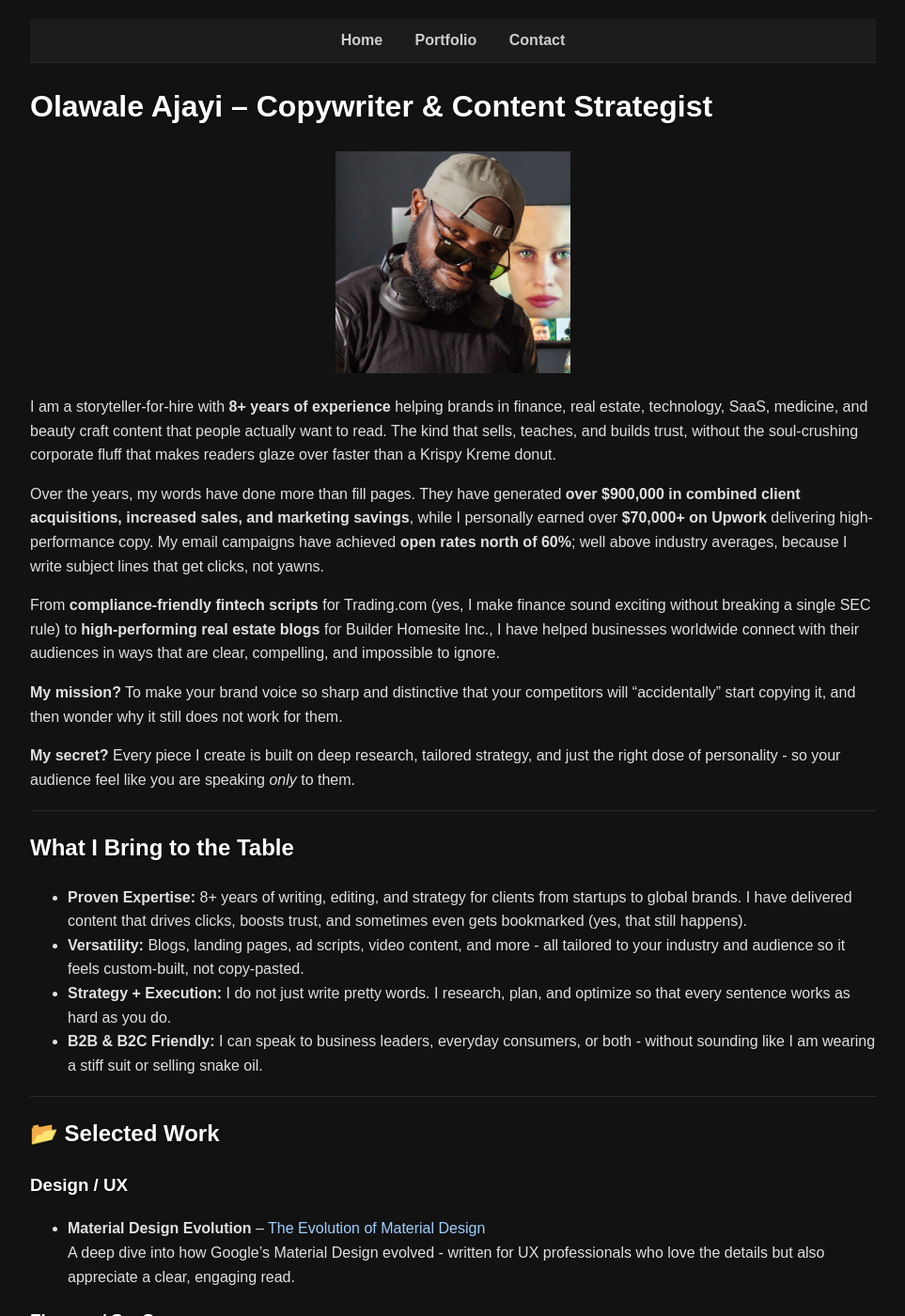
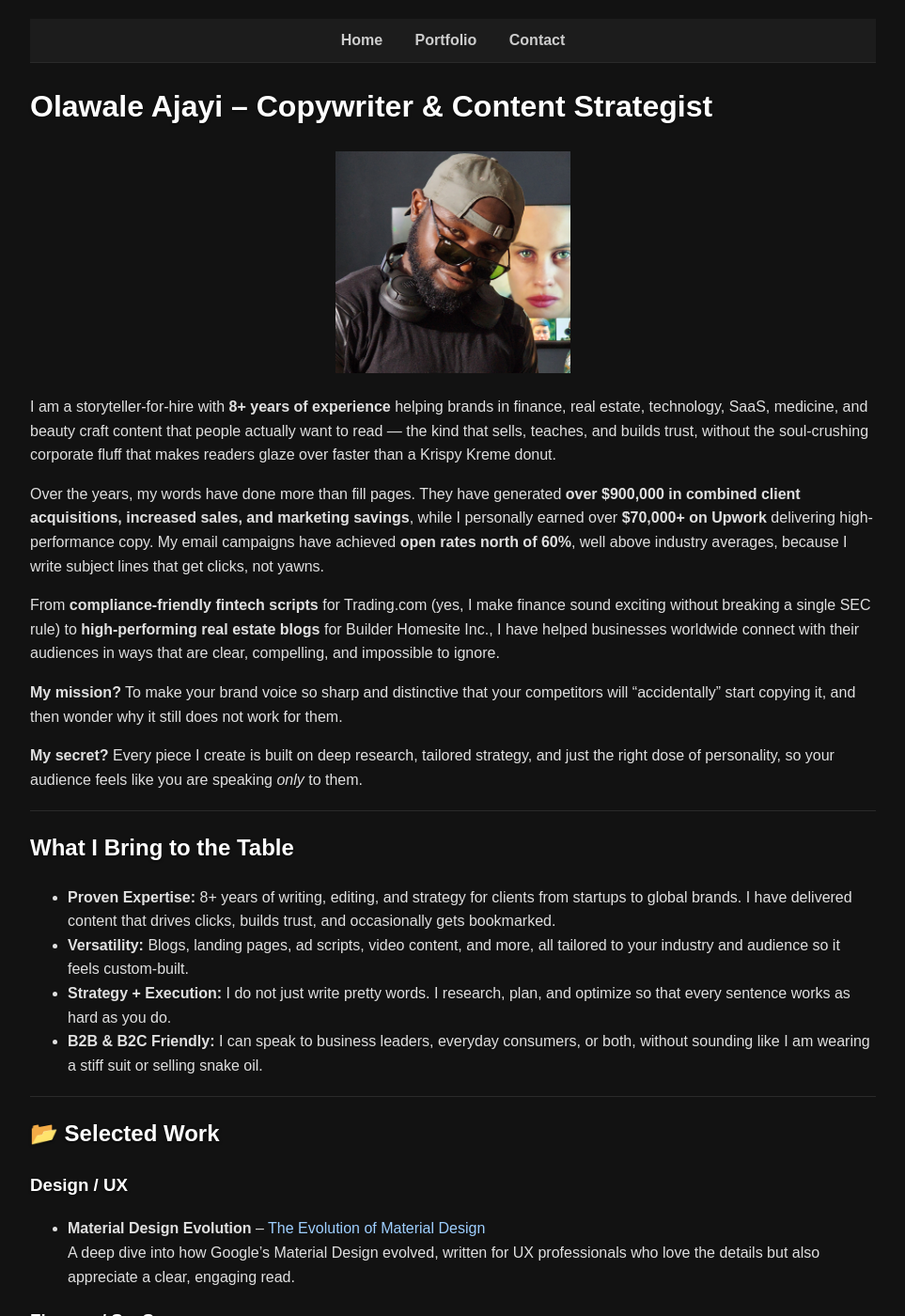
Before and after one commit to javablack/javablack.github.io, a Jekyll site: the page built from index.md, in a window 1280 px wide and 1400 px high. Shown: the whole window at 94% size, without its empty margins (158-1121 px from the left). Built offline with Jekyll 4.4.1, drawn with Linux system fonts in a browser that asks for light colours; some of the changed text lies outside the part shown.

Commit message:
Refine content for clarity and engagement

```diff
--- a/index.md
+++ b/index.md
@@ -8,24 +8,24 @@ title: "Olawale Ajayi – Copywriter & Content Strategist"
   <img src="/assets/Images/Javablack2.png" alt="Olawale Ajayi" width="250"/>
 </p>
 
-I am a storyteller-for-hire with **8+ years of experience** helping brands in finance, real estate, technology, SaaS, medicine, and beauty craft content that people actually want to read. The kind that sells, teaches, and builds trust, without the soul-crushing corporate fluff that makes readers glaze over faster than a Krispy Kreme donut.
+I am a storyteller-for-hire with **8+ years of experience** helping brands in finance, real estate, technology, SaaS, medicine, and beauty craft content that people actually want to read — the kind that sells, teaches, and builds trust, without the soul-crushing corporate fluff that makes readers glaze over faster than a Krispy Kreme donut.
 
-Over the years, my words have done more than fill pages. They have generated **over $900,000 in combined client acquisitions, increased sales, and marketing savings**, while I personally earned over **$70,000+ on Upwork** delivering high-performance copy. My email campaigns have achieved **open rates north of 60%**; well above industry averages, because I write subject lines that get clicks, not yawns.
+Over the years, my words have done more than fill pages. They have generated **over $900,000 in combined client acquisitions, increased sales, and marketing savings**, while I personally earned over **$70,000+ on Upwork** delivering high-performance copy. My email campaigns have achieved **open rates north of 60%**, well above industry averages, because I write subject lines that get clicks, not yawns.
 
 From **compliance-friendly fintech scripts** for Trading.com (yes, I make finance sound exciting without breaking a single SEC rule) to **high-performing real estate blogs** for Builder Homesite Inc., I have helped businesses worldwide connect with their audiences in ways that are clear, compelling, and impossible to ignore.
 
-**My mission?** To make your brand voice so sharp and distinctive that your competitors will “accidentally” start copying it, and then wonder why it still does not work for them.
+**My mission?** To make your brand voice so sharp and distinctive that your competitors will "accidentally" start copying it, and then wonder why it still does not work for them.
 
-**My secret?** Every piece I create is built on deep research, tailored strategy, and just the right dose of personality - so your audience feel like you are speaking *only* to them.
+**My secret?** Every piece I create is built on deep research, tailored strategy, and just the right dose of personality, so your audience feels like you are speaking *only* to them.
 
 ---
 
 ## What I Bring to the Table
 
-- **Proven Expertise:** 8+ years of writing, editing, and strategy for clients from startups to global brands. I have delivered content that drives clicks, boosts trust, and sometimes even gets bookmarked (yes, that still happens).
-- **Versatility:** Blogs, landing pages, ad scripts, video content, and more - all tailored to your industry and audience so it feels custom-built, not copy-pasted.
+- **Proven Expertise:** 8+ years of writing, editing, and strategy for clients from startups to global brands. I have delivered content that drives clicks, builds trust, and occasionally gets bookmarked.
+- **Versatility:** Blogs, landing pages, ad scripts, video content, and more, all tailored to your industry and audience so it feels custom-built.
 - **Strategy + Execution:** I do not just write pretty words. I research, plan, and optimize so that every sentence works as hard as you do.
-- **B2B & B2C Friendly:** I can speak to business leaders, everyday consumers, or both - without sounding like I am wearing a stiff suit or selling snake oil.
+- **B2B & B2C Friendly:** I can speak to business leaders, everyday consumers, or both, without sounding like I am wearing a stiff suit or selling snake oil.
 
 ---
 
@@ -33,7 +33,7 @@ From **compliance-friendly fintech scripts** for Trading.com (yes, I make financ
 
 ### Design / UX
 - **Material Design Evolution** – <a href="https://1brand.design/blog/the-evolution-of-material-design/" target="_blank">The Evolution of Material Design</a>
-  A deep dive into how Google’s Material Design evolved - written for UX professionals who love the details but also appreciate a clear, engaging read.
+  A deep dive into how Google's Material Design evolved, written for UX professionals who love the details but also appreciate a clear, engaging read.
 
 ### Finance / SaaS
 - **Trading.com (US)** – <a href="https://www.trading.com/us/" target="_blank">Visit Site</a>
```
Also changed, not shown: other parts of index.md (+8 -8 lines).
